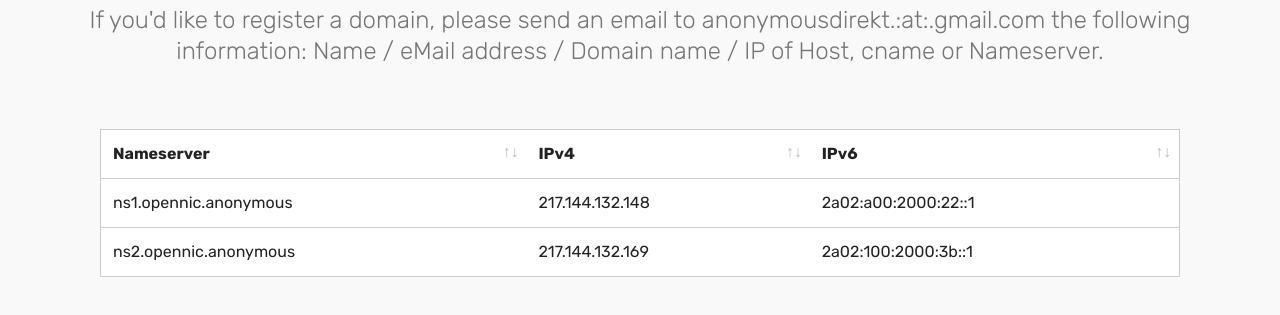
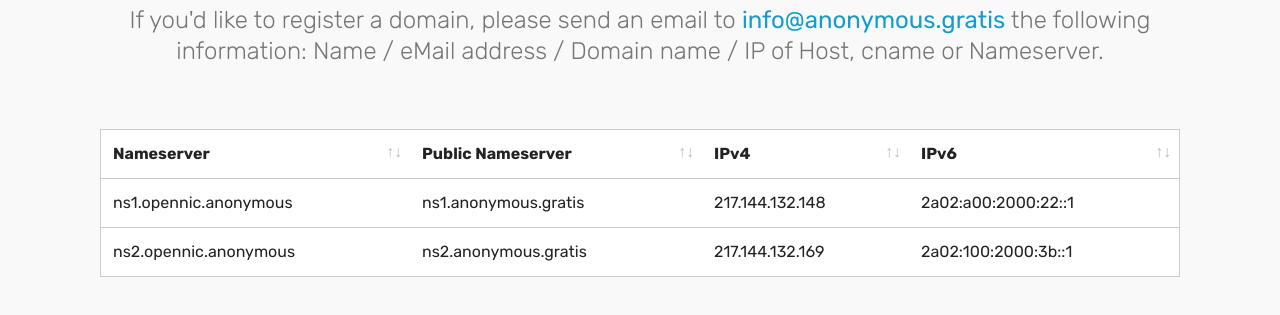
Before and after one commit to anonymous-tld/domain, a plain HTML site: page index.html in a window 1280 px wide. Shown: the part 749-1064 px from the top of the page. Drawn offline with Linux system fonts and the light colour scheme; files whose address does not match are found by name.

Commit message:
Add files via upload

```diff
--- a/index.html
+++ b/index.html
@@ -63,7 +63,7 @@
     </nav>
 </section>
 
-<section class="engine"><a href="https://mobirise.info/p">website templates free download</a></section><section class="mbr-section content5 cid-r7TWXQRquQ mbr-parallax-background" id="content5-1">
+<section class="engine"><a href="https://mobirise.info/t">free amp templates</a></section><section class="mbr-section content5 cid-r7TWXQRquQ mbr-parallax-background" id="content5-1">
 
 
 
@@ -88,7 +88,7 @@
   <div class="container container-table">
       <h2 class="mbr-section-title mbr-fonts-style align-center pb-3 display-2">
           Domains for Everyone</h2>
-      <h3 class="mbr-section-subtitle mbr-fonts-style align-center pb-5 mbr-light display-5">If you'd like to register a domain, please send an email to anonymousdirekt.:at:.gmail.com the following information: Name / eMail address / Domain name / IP of Host, cname or Nameserver.
+      <h3 class="mbr-section-subtitle mbr-fonts-style align-center pb-5 mbr-light display-5">If you'd like to register a domain, please send an email to <a href="mailto:info@anonymous.gratis">info@anonymous.gratis</a> the following information: Name / eMail address / Domain name / IP of Host, cname or Nameserver.
       </h3>
       <div class="table-wrapper">
         <div class="container">
@@ -103,7 +103,7 @@
 
 
 
-              <th class="head-item mbr-fonts-style display-7">Nameserver</th><th class="head-item mbr-fonts-style display-7">IPv4</th><th class="head-item mbr-fonts-style display-7">IPv6</th></tr>
+              <th class="head-item mbr-fonts-style display-7">Nameserver</th><th class="head-item mbr-fonts-style display-7">Public Nameserver</th><th class="head-item mbr-fonts-style display-7">IPv4</th><th class="head-item mbr-fonts-style display-7">IPv6</th></tr>
             </thead>
 
             <tbody>
@@ -116,12 +116,12 @@
 
 
 
-              <td class="body-item mbr-fonts-style display-7">ns1.opennic.anonymous</td><td class="body-item mbr-fonts-style display-7">217.144.132.148</td><td class="body-item mbr-fonts-style display-7">2a02:a00:2000:22::1</td></tr><tr>
+              <td class="body-item mbr-fonts-style display-7">ns1.opennic.anonymous</td><td class="body-item mbr-fonts-style display-7">ns1.anonymous.gratis</td><td class="body-item mbr-fonts-style display-7">217.144.132.148</td><td class="body-item mbr-fonts-style display-7">2a02:a00:2000:22::1</td></tr><tr>
 
 
 
 
-              <td class="body-item mbr-fonts-style display-7">ns2.opennic.anonymous</td><td class="body-item mbr-fonts-style display-7">217.144.132.169</td><td class="body-item mbr-fonts-style display-7">2a02:100:2000:3b::1</td></tr></tbody>
+              <td class="body-item mbr-fonts-style display-7">ns2.opennic.anonymous</td><td class="body-item mbr-fonts-style display-7">ns2.anonymous.gratis</td><td class="body-item mbr-fonts-style display-7">217.144.132.169</td><td class="body-item mbr-fonts-style display-7">2a02:100:2000:3b::1</td></tr></tbody>
           </table>
         </div>
         <div class="container table-info-container">
```
Also changed, not shown: screenshot.png (added), 1 other file.
